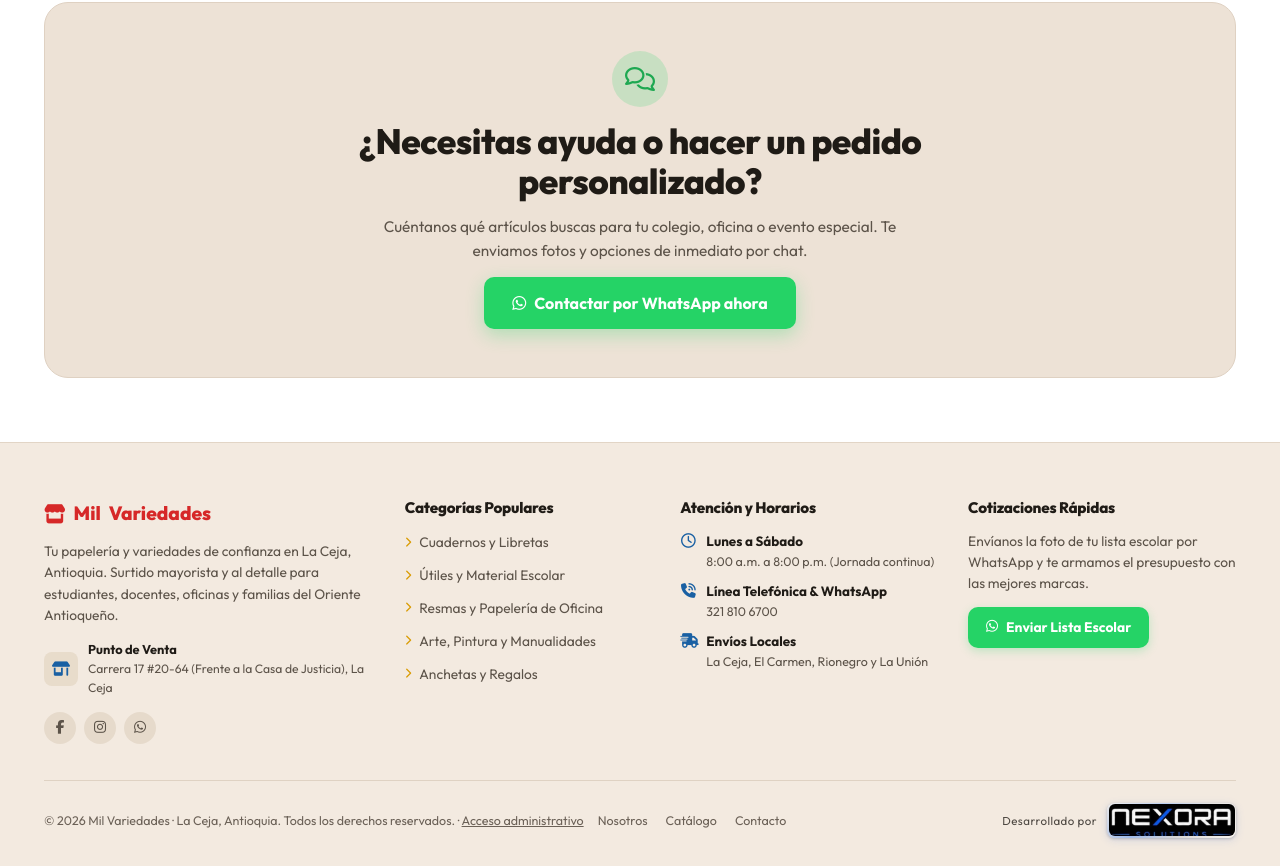
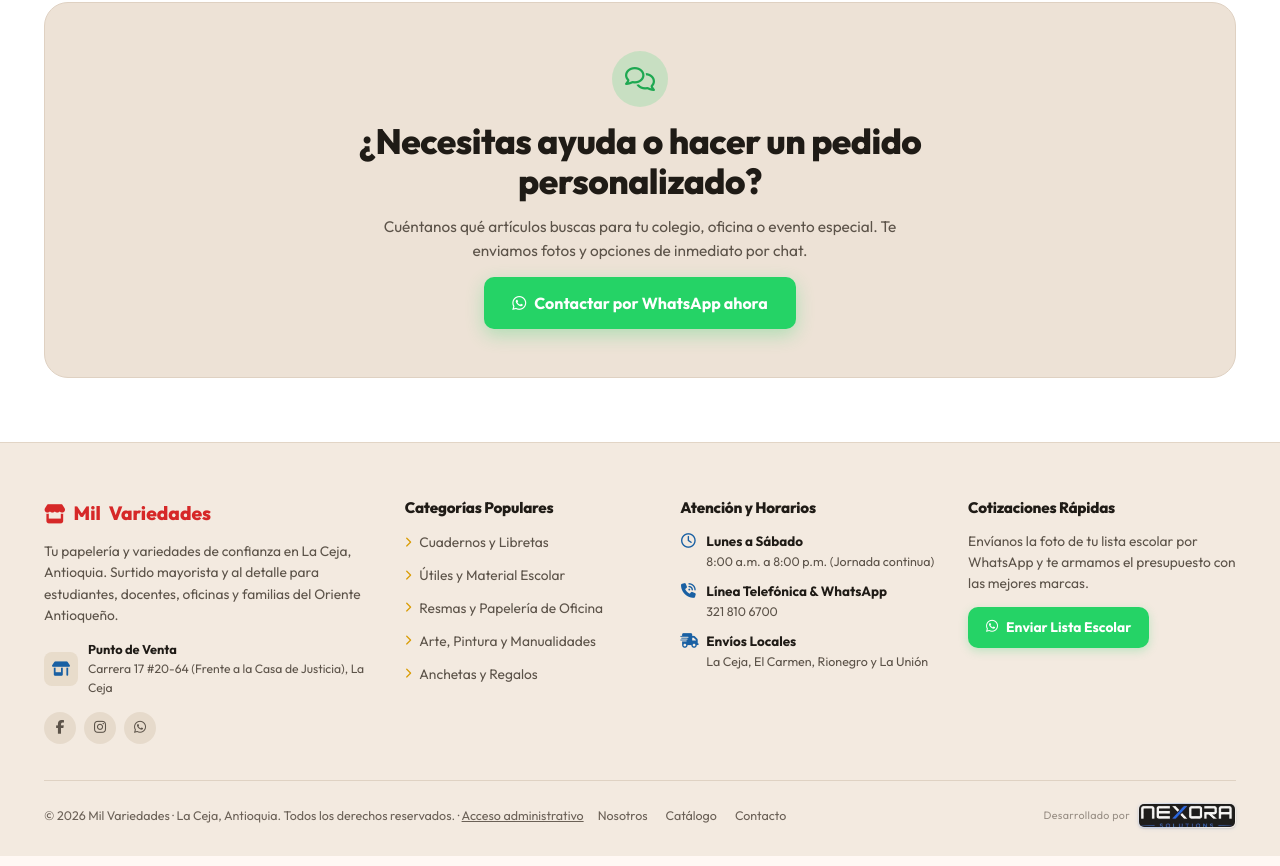
Before and after one commit to juan3707/mil-variedades, a website: page frontend/pages/index.html in a window 1280 px wide. Shown: the part 4341-5207 px from the top of the page. Drawn offline with Linux system fonts and the light colour scheme; no server answers.

Commit message:
Hacer firma Desarrollado por Nexora mas pequena y sutil

```diff
--- a/frontend/assets/css/styles.css
+++ b/frontend/assets/css/styles.css
@@ -3756,50 +3756,56 @@ footer {
 .footer-desarrollado {
   display: inline-flex;
   align-items: center;
-  gap: 10px;
+  gap: 8px;
   margin-left: auto;
+  opacity: 0.88;
+  transition: opacity 200ms ease;
+}
+
+.footer-desarrollado:hover {
+  opacity: 1;
 }
 
 .footer-desarrollado-texto {
-  font-size: 0.72rem;
-  letter-spacing: 0.04em;
-  opacity: 0.8;
+  font-size: 0.67rem;
+  letter-spacing: 0.03em;
+  color: #6b6157;
+  opacity: 0.75;
   white-space: nowrap;
 }
 
 .footer-nexora-marco {
   display: inline-flex;
-  padding: 1.5px;
-  border-radius: 7.5px;
+  padding: 1px;
+  border-radius: 6px;
   overflow: hidden;
   background: linear-gradient(
     135deg,
-    rgba(226, 232, 240, 0.55) 0%,
-    rgba(59, 130, 246, 0.45) 35%,
-    rgba(148, 163, 184, 0.25) 65%,
-    rgba(255, 255, 255, 0.5) 100%
+    rgba(226, 232, 240, 0.38) 0%,
+    rgba(59, 130, 246, 0.3) 35%,
+    rgba(148, 163, 184, 0.18) 65%,
+    rgba(255, 255, 255, 0.35) 100%
   );
   box-shadow:
-    0 2px 10px rgba(37, 99, 235, 0.14),
-    0 1px 3px rgba(15, 23, 42, 0.22),
-    inset 0 1px 0 rgba(255, 255, 255, 0.3);
-  transition: transform 200ms ease, box-shadow 250ms ease, filter 250ms ease;
+    0 1px 6px rgba(37, 99, 235, 0.08),
+    0 1px 2px rgba(15, 23, 42, 0.14);
+  transition: box-shadow 220ms ease, filter 220ms ease;
 }
 
 .footer-nexora-marco:hover {
   box-shadow:
-    0 3px 14px rgba(59, 130, 246, 0.24),
-    0 0 8px rgba(226, 232, 240, 0.2);
-  filter: brightness(1.06);
+    0 2px 10px rgba(59, 130, 246, 0.18),
+    0 0 6px rgba(226, 232, 240, 0.15);
+  filter: brightness(1.04);
 }
 
 .footer-nexora-logo {
   display: block;
-  width: 126px;
-  height: 32px;
+  width: 96px;
+  height: 23px;
   object-fit: cover;
   object-position: center;
-  border-radius: 6px;
+  border-radius: 5px;
 }
 
 @media (max-width: 768px) {
@@ -3807,6 +3813,6 @@ footer {
     margin-left: 0;
     justify-content: center;
     width: 100%;
-    padding-bottom: 8px;
+    padding-bottom: 6px;
   }
 }
```
